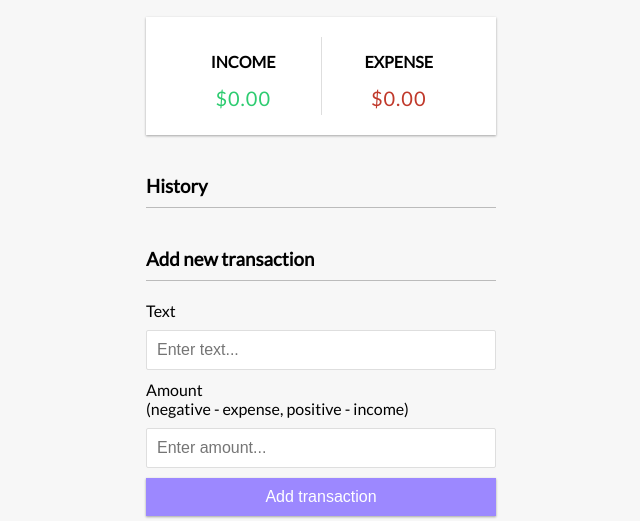
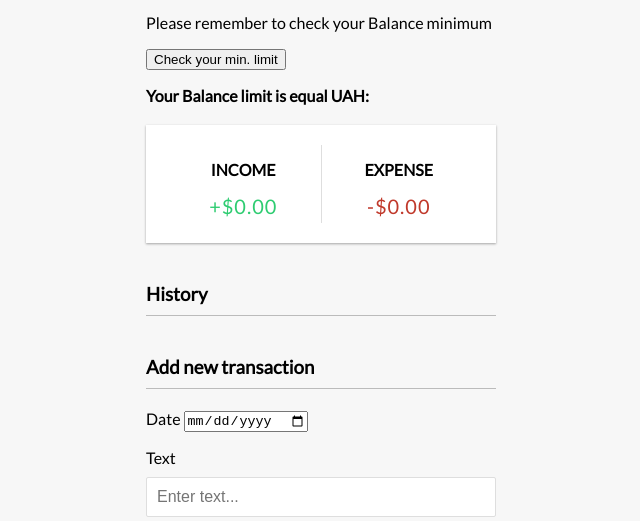
Before and after one commit to IrMaX/Expense-Tracker, a plain HTML site: page index.html in a window 1280 px wide. Shown: the part 279-800 px from the top of the page, without its empty margins (319-959 px from the left). Drawn offline with Linux system fonts and the light colour scheme.

Commit message:
Update index.html

```diff
--- a/index.html
+++ b/index.html
@@ -13,7 +13,15 @@
       <h4>Your Balance</h4>
       <h1 id="balance">$0.00</h1>
       <h4>Current balance in UAH</h4>
-      <h1 class="balanceUah">₴0.00</h1>
+      <h1 class="balance-uah">₴0.00</h1>
+      <p class="min-balance">Please remember to check your Balance minimum</p>
+      <button class="check-limit">Check your min. limit</button>
+      <div class="limit-calculation">
+        <p>
+          <strong>Your Balance limit is equal UAH: </strong
+          ><span class="limit"></span>
+        </p>
+      </div>
       <div class="inc-exp-container">
         <div>
           <h4>Income</h4>
@@ -33,6 +41,10 @@
       <h3>Add new transaction</h3>
       <form id="form">
         <div class="form-control">
+          <label for="Date">Date</label>
+          <input type="date" name="calendar" id="date" />
+        </div>
+        <div class="form-control">
           <label for="text">Text</label>
           <input type="text" id="text" placeholder="Enter text..." />
         </div>
```
